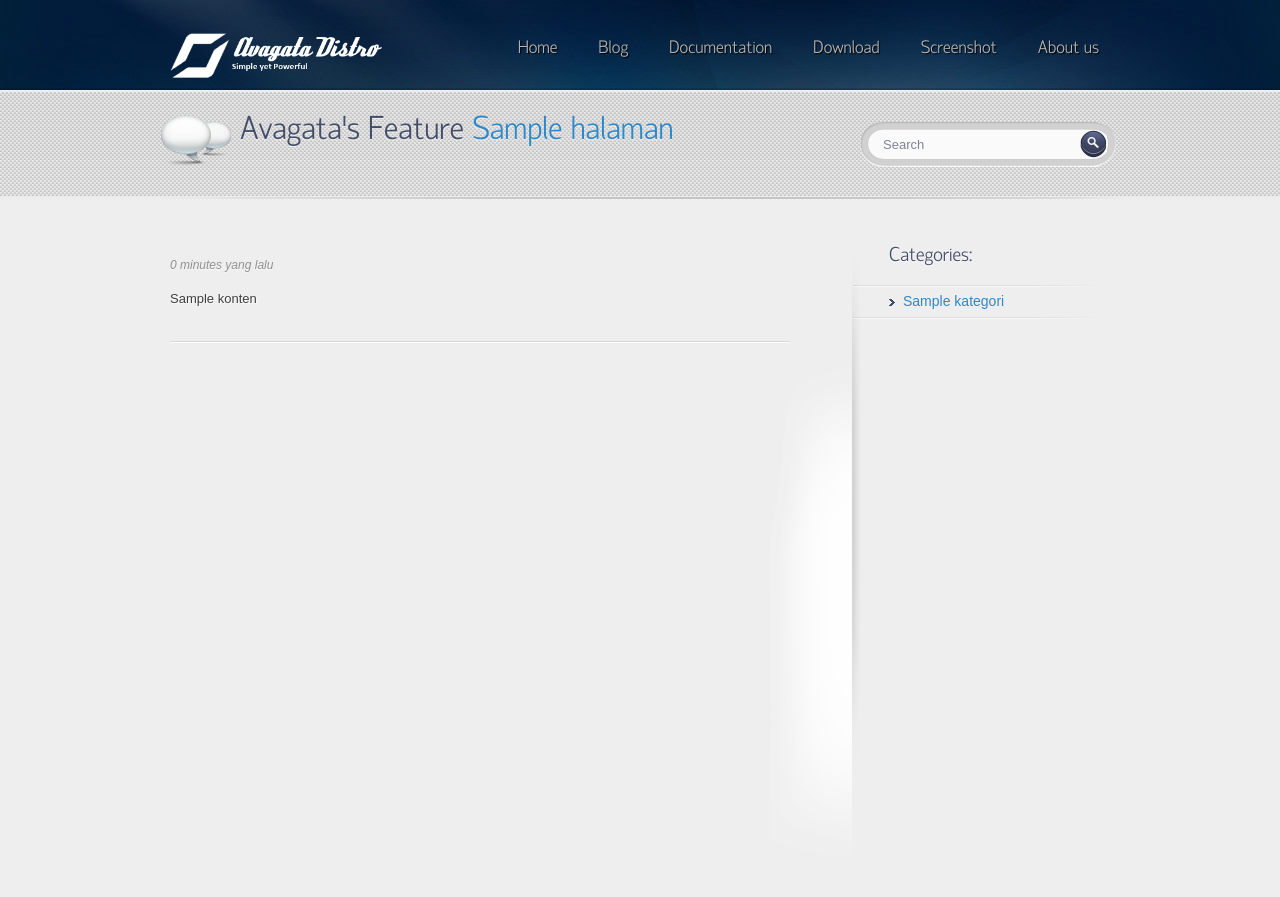
After one commit to freezmeinster/avagata-django, a Django app: template templates/landing/read.html in a window 1280 px wide. The commit adds this page. Shown: the top 897 px of the page. Run offline with Django 3.2, Linux system fonts and the light colour scheme; the template is opened without the code that fills it: most values are stand-ins (such as "Sample title", 1, 10 or a date in 2020); parts of the project's set-up code (start-up, migrations or seed data) failed here and were passed over.

Commit message:
inisialisasi translator dan pembuatan halaman statis feature

```diff
--- a/apps/landing/urls.py
+++ b/apps/landing/urls.py
@@ -3,4 +3,5 @@ from django.conf.urls.defaults import patterns, include, url
 urlpatterns = patterns('landing.views',
     url(r'^$','index',name='landing_index'),
     url(r'^static/', 'static', name='landing_static'),
+    url(r'^feature/(?P<feature_id>\d+)','read_feature',name='landing_read_feature'),
     )
--- a/templates/landing/home.html
+++ b/templates/landing/home.html
@@ -27,7 +27,7 @@
     	<div class="inner">
 	  <h2>{{ feature.judul|title }}</h2>
 	     <p>{{ feature.konten|safe|truncatewords:15 }}</p>
-        <a href="#" class="link-more">{% trans 'more details' %}</a>
+        <a href="{% url landing_read_feature feature.id %}" class="link-more">{% trans 'more details' %}</a>
 	</div>
      </div>
     {% endfor %}
--- /dev/null
+++ b/templates/landing/read.html
@@ -0,0 +1,20 @@
+{% extends 'base.html' %}
+{% load i18n %}
+
+{% block breadcrumbs %}
+    <h1>{% trans "Avagata's Feature" %} <span>{{ halaman.judul }}</span></h1>
+{% endblock %}
+
+{% block content %}
+		<div class="post-item">
+                    <div class="post-title">
+                         <h2><a href=""></a></h2>
+                         <div class="post-date"> {{ halaman.tgl_edit|timesince }} yang lalu </div>
+                         </div>
+
+                         <div class="entry">
+                         {{ halaman.konten|safe }}
+                         <div class="clear"></div>
+                         </div>
+                      </div>
+{% endblock %}
```
Also changed, not shown: apps/landing/views.py (+7 -1 lines), locale/id/LC_MESSAGES/django.po, 1 other file.
